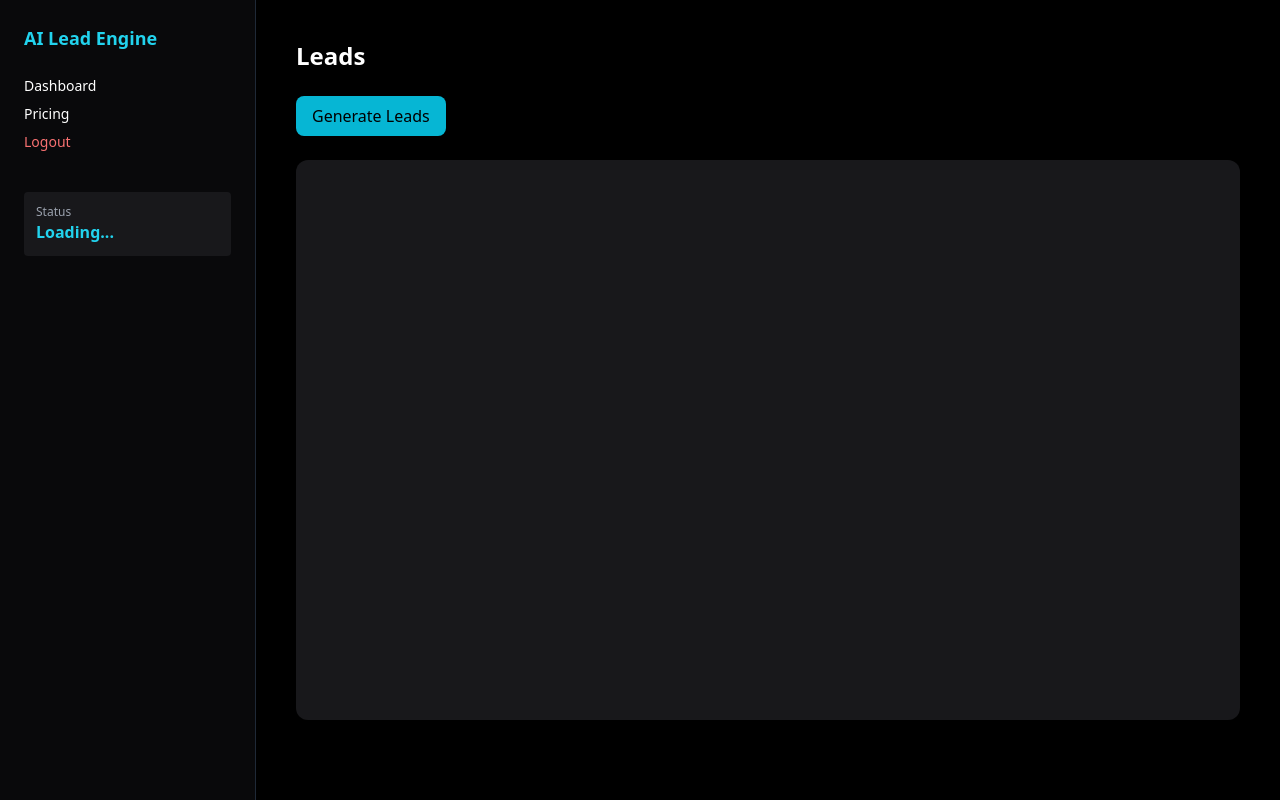
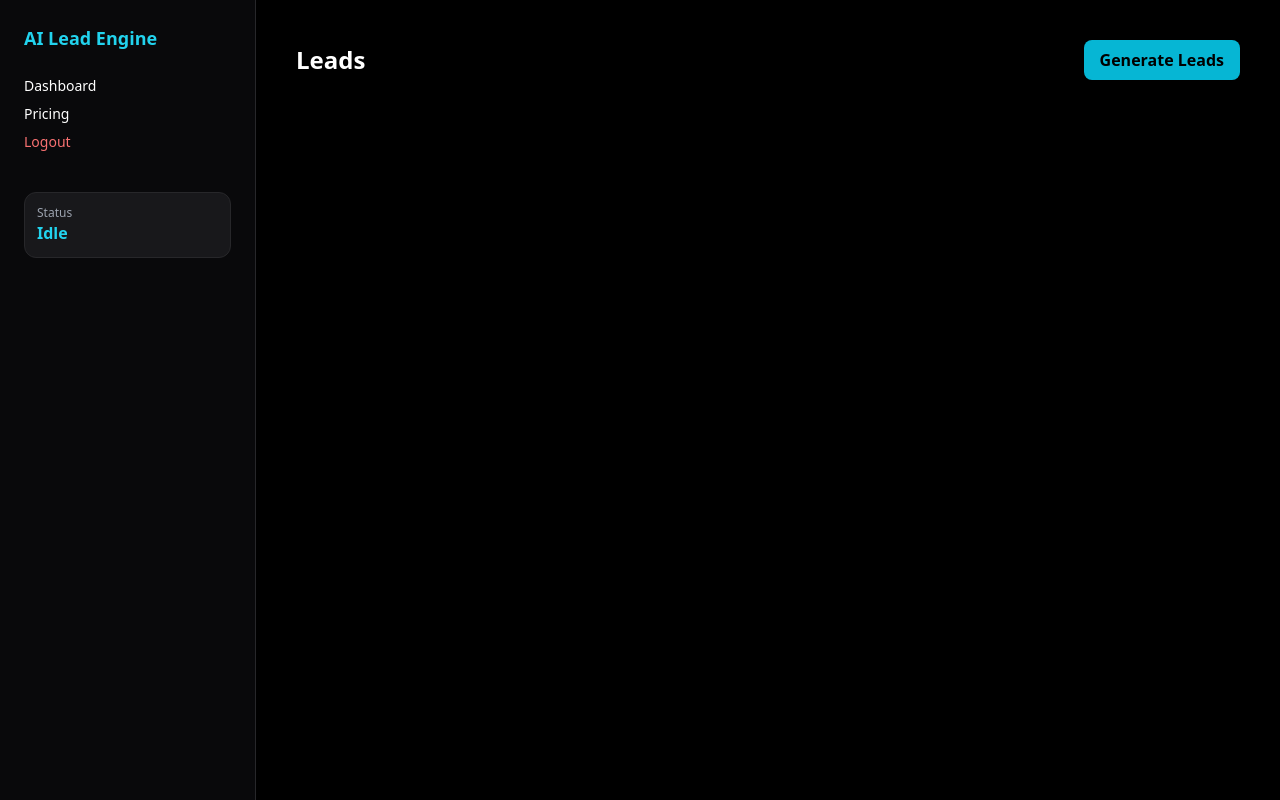
Before and after one commit to filipguz/local-business-ai, a Flask app: page /app in a window 1280 px wide. Run offline with Flask 3, Linux system fonts and the light colour scheme; the visitor is signed in with stand-in values (Sample User, id 1); some libraries are stand-ins or nearby versions.

Commit message:
Clean repo: add .gitignore and dashboard refactor

```diff
--- a/templates/dashboard.html
+++ b/templates/dashboard.html
@@ -10,7 +10,7 @@
 <div class="flex">
 
   <!-- SIDEBAR -->
-  <div class="w-64 h-screen bg-zinc-950 p-6 border-r border-gray-800">
+  <div class="w-64 h-screen bg-zinc-950 p-6 border-r border-zinc-800">
 
     <h1 class="text-cyan-400 font-bold text-lg mb-6">AI Lead Engine</h1>
 
@@ -18,9 +18,9 @@
     <a href="/pricing" class="block mb-2 text-sm hover:text-cyan-400">Pricing</a>
     <a href="/logout" class="block mb-2 text-sm text-red-400">Logout</a>
 
-    <div class="mt-10 p-3 bg-zinc-900 rounded">
+    <div class="mt-10 p-3 bg-zinc-900 rounded-xl border border-zinc-800">
       <p class="text-xs text-gray-400">Status</p>
-      <p id="plan" class="text-cyan-400 font-bold">Loading...</p>
+      <p id="plan" class="text-cyan-400 font-bold">Idle</p>
     </div>
 
   </div>
@@ -28,27 +28,110 @@
   <!-- MAIN -->
   <div class="flex-1 p-10">
 
-    <h2 class="text-2xl font-bold mb-6">Leads</h2>
+    <div class="flex items-center justify-between mb-6">
+      <h2 class="text-2xl font-bold">Leads</h2>
 
-    <button onclick="loadLeads()"
-            class="bg-cyan-500 text-black px-4 py-2 rounded-lg mb-6">
-      Generate Leads
-    </button>
+      <button onclick="loadLeads()"
+              class="bg-cyan-500 hover:bg-cyan-400 transition text-black px-4 py-2 rounded-lg font-semibold">
+        Generate Leads
+      </button>
+    </div>
 
-    <pre id="output" class="text-sm bg-zinc-900 p-4 rounded-xl overflow-auto h-[70vh]"></pre>
+    <!-- GRID -->
+    <div id="output" class="grid grid-cols-1 md:grid-cols-2 xl:grid-cols-3 gap-5"></div>
 
   </div>
 
 </div>
 
 <script>
-  function loadLeads() {
-    fetch("/api/leads")
-            .then(r => r.json())
-            .then(data => {
-              document.getElementById("plan").innerText = data.plan;
-              document.getElementById("output").innerText = JSON.stringify(data, null, 2);
-            });
+  const state = {
+    loading: false,
+    data: null,
+    error: null
+  };
+
+  function scoreStyle(score) {
+    if (score >= 8) return "bg-green-500/20 text-green-400 border-green-500/30";
+    if (score >= 6) return "bg-yellow-500/20 text-yellow-300 border-yellow-500/30";
+    return "bg-red-500/20 text-red-400 border-red-500/30";
+  }
+
+  function render() {
+    const planEl = document.getElementById("plan");
+    const outputEl = document.getElementById("output");
+
+    if (state.loading) {
+      planEl.innerText = "Loading...";
+      outputEl.innerHTML = `
+      <div class="text-gray-400">Generating high-quality leads...</div>
+    `;
+      return;
+    }
+
+    if (state.error) {
+      planEl.innerText = "Error";
+      outputEl.innerHTML = `
+      <div class="text-red-400">${state.error}</div>
+    `;
+      return;
+    }
+
+    if (!state.data) return;
+
+    planEl.innerText = state.data.plan || "unknown";
+
+    outputEl.innerHTML = state.data.data.map(lead => `
+    <div class="bg-zinc-900/60 backdrop-blur border border-zinc-800 rounded-2xl p-5 hover:scale-[1.02] transition transform">
+
+      <!-- TOP -->
+      <div class="flex items-start justify-between mb-3">
+
+        <div>
+          <h3 class="text-lg font-semibold">${lead.name}</h3>
+          <p class="text-xs text-cyan-400 mt-1">${lead.industry}</p>
+        </div>
+
+        <div class="px-3 py-1 rounded-full text-xs border ${scoreStyle(lead.score)}">
+          Score ${lead.score}
+        </div>
+
+      </div>
+
+      <!-- REASON -->
+      <p class="text-sm text-gray-300 leading-relaxed mb-4">
+        ${lead.reason}
+      </p>
+
+      <!-- FOOTER -->
+      <div class="flex justify-between text-xs text-gray-500">
+        <span>Website: ${lead.website_quality}</span>
+        <span class="text-gray-600">Lead quality analysis</span>
+      </div>
+
+    </div>
+  `).join("");
+  }
+
+  async function loadLeads() {
+    state.loading = true;
+    state.error = null;
+    render();
+
+    try {
+      const res = await fetch("/api/leads");
+      if (!res.ok) throw new Error("API error " + res.status);
+
+      state.data = await res.json();
+      state.loading = false;
+
+      render();
+
+    } catch (err) {
+      state.error = err.message;
+      state.loading = false;
+      render();
+    }
   }
 </script>
 
```
Also changed, not shown: 1 other file.
